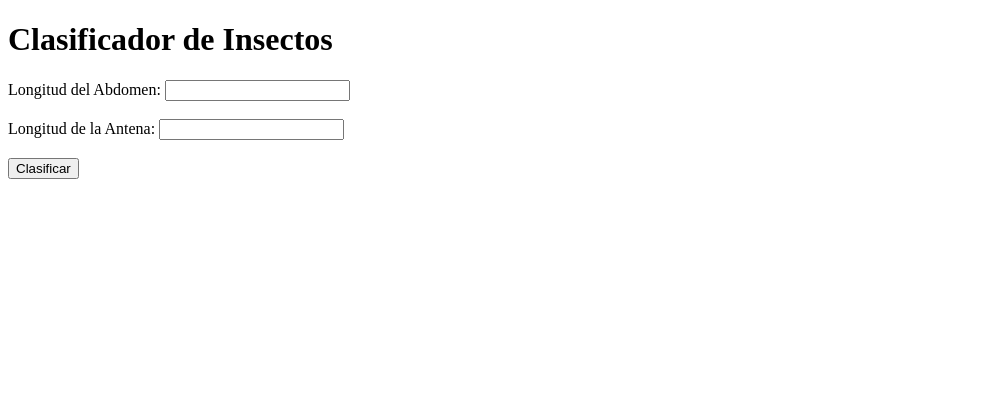
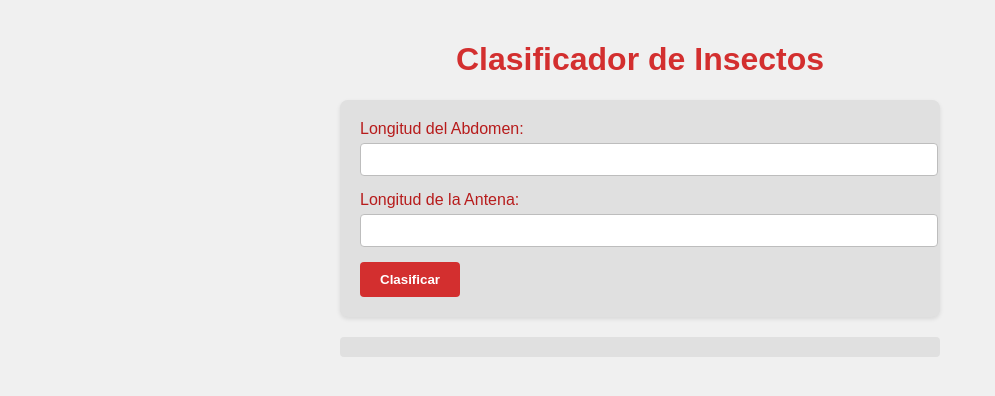
Before and after one commit to JuanRG-20221039/FlaskApp, a Flask app: page / in a window 1280 px wide. Shown: the top 396 px of the page, without its empty margins (0-995 px from the left). Run offline with Flask 3, Linux system fonts and the light colour scheme; parts of the project's set-up code (start-up, migrations or seed data) failed here and were passed over.

Commit message:
modified:   templates/index.html

```diff
--- a/templates/index.html
+++ b/templates/index.html
@@ -2,6 +2,57 @@
 <html>
 <head>
   <title>Clasificador de Insectos</title>
+  <style>
+    body {
+      font-family: Arial, sans-serif;
+      background-color: #f0f0f0;
+      color: #333;
+      max-width: 600px;
+      margin: 0 auto;
+      padding: 20px;
+    }
+    h1 {
+      color: #d32f2f;
+      text-align: center;
+    }
+    form {
+      background-color: #e0e0e0;
+      padding: 20px;
+      border-radius: 8px;
+      box-shadow: 0 2px 4px rgba(0,0,0,0.1);
+    }
+    label {
+      display: block;
+      margin-bottom: 5px;
+      color: #b71c1c;
+    }
+    input {
+      width: 100%;
+      padding: 8px;
+      margin-bottom: 15px;
+      border: 1px solid #bdbdbd;
+      border-radius: 4px;
+    }
+    button {
+      background-color: #d32f2f;
+      color: white;
+      border: none;
+      padding: 10px 20px;
+      border-radius: 4px;
+      cursor: pointer;
+      font-weight: bold;
+    }
+    button:hover {
+      background-color: #b71c1c;
+    }
+    #resultado {
+      margin-top: 20px;
+      padding: 10px;
+      background-color: #e0e0e0;
+      border-radius: 4px;
+      text-align: center;
+    }
+  </style>
   <script>
     function clasificarInsecto(event) {
       event.preventDefault();
@@ -38,14 +89,14 @@
   <h1>Clasificador de Insectos</h1>
   <form onsubmit="clasificarInsecto(event)">
     <label for="abdomen">Longitud del Abdomen:</label>
-    <input type="number" step="any" id="abdomen" required><br><br>
+    <input type="number" step="any" id="abdomen" required>
 
     <label for="antena">Longitud de la Antena:</label>
-    <input type="number" step="any" id="antena" required><br><br>
+    <input type="number" step="any" id="antena" required>
 
     <button type="submit">Clasificar</button>
   </form>
 
-  <p id="resultado" style="font-weight:bold;margin-top:1em;"></p>
+  <p id="resultado"></p>
 </body>
 </html>
```
